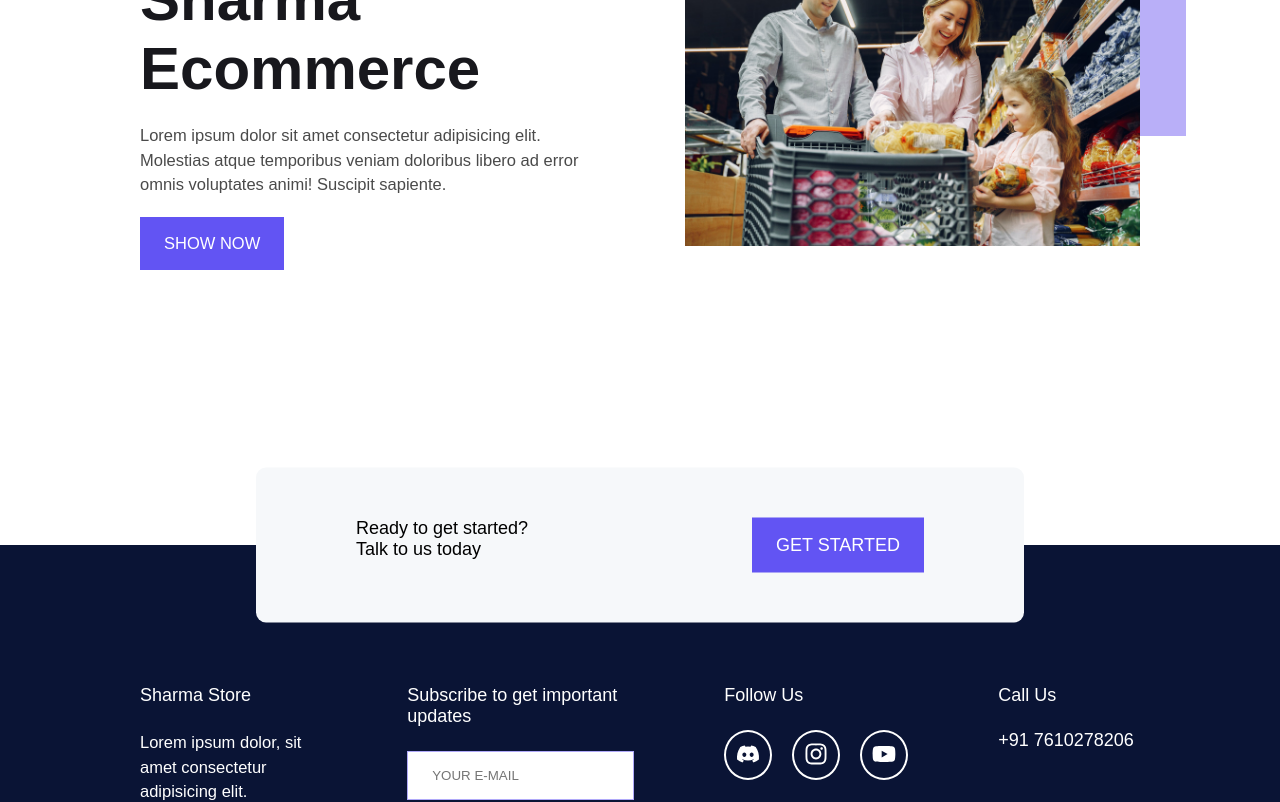
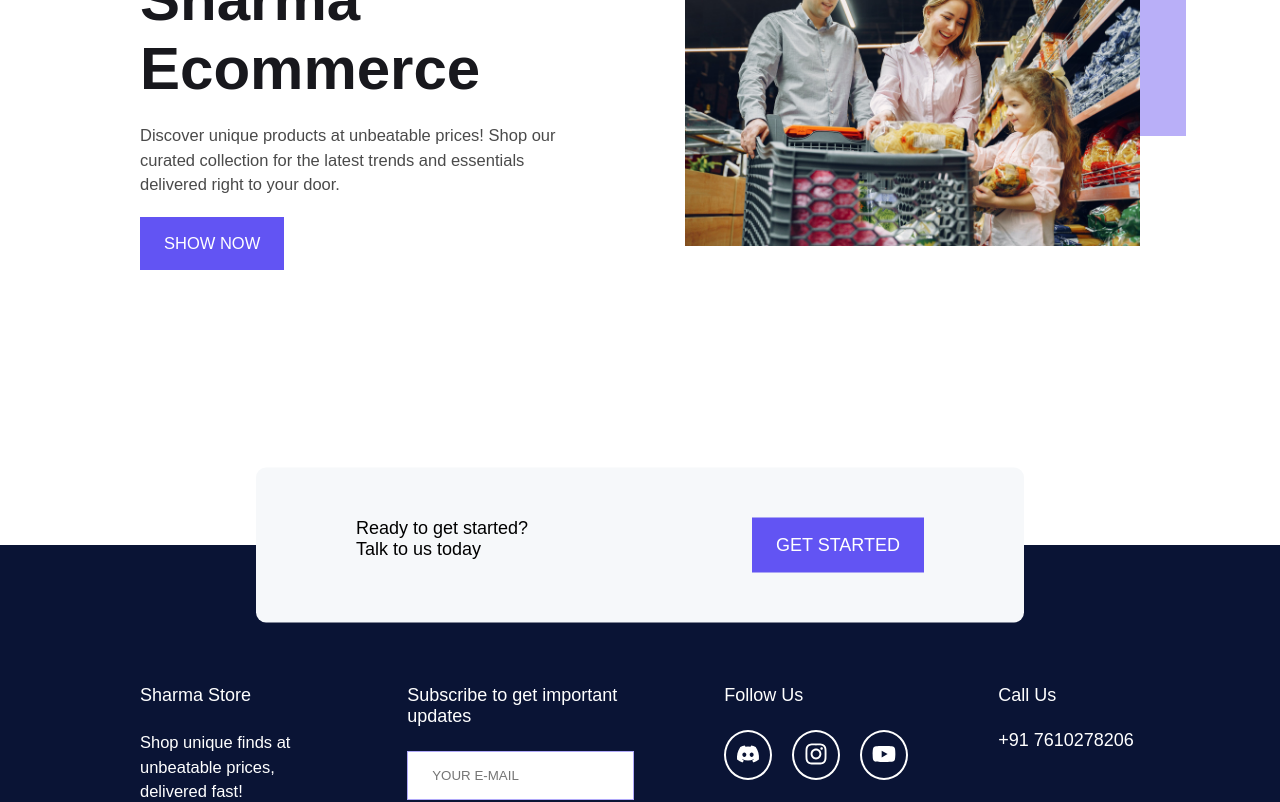
Before and after one commit to anjulsharma010/EcommerceSite-React, a React (Create React App) app: page /about in a window 1280 px wide. Shown: the part 300-1102 px from the top of the page. Built offline with nearby package versions, Linux system fonts and the light colour scheme; no server answers.

Commit message:
filter section completed

```diff
--- a/src/components/FilterSection.js
+++ b/src/components/FilterSection.js
@@ -135,6 +135,9 @@ const FilterSection = () => {
           onChange={updateFilterValue}
         />
       </div>
+      <div className="filter-clear">
+        <Button className="btn" onClick={clearFilters}>Clear Filters</Button>
+      </div>
     </Wrapper>
   );
 };
--- a/src/components/Footer.js
+++ b/src/components/Footer.js
@@ -28,7 +28,7 @@ const Footer = () => {
           <div className="container grid grid-four-column">
             <div className="footer-about">
               <h3>Sharma Store</h3>
-              <p>Lorem ipsum dolor, sit amet consectetur adipisicing elit. </p>
+              <p>Shop unique finds at unbeatable prices, delivered fast! </p>
             </div>
             <div className="footer-subscribe">
               <h3>Subscribe to get important updates</h3>
--- a/src/components/HeroSection.js
+++ b/src/components/HeroSection.js
@@ -3,8 +3,8 @@ import styled from "styled-components";
 import { Button } from "../styles/Button";
 import { NavLink } from "react-router-dom";
 
-const HeroSection = ({myData}) => {
-const {name} = myData;
+const HeroSection = ({ myData }) => {
+  const { name } = myData;
   return (
     <Wrapper>
       <div className="container">
@@ -13,9 +13,9 @@ const {name} = myData;
             <p className="intro-data">Welcome to </p>
             <h1>{name}</h1>
             <p>
-              Lorem ipsum dolor sit amet consectetur adipisicing elit. Molestias
-              atque temporibus veniam doloribus libero ad error omnis voluptates
-              animi! Suscipit sapiente.
+              Discover unique products at unbeatable prices! Shop our curated
+              collection for the latest trends and essentials delivered right to
+              your door.
             </p>
             <NavLink>
               <Button>show now</Button>
--- a/src/context/filter_context.js
+++ b/src/context/filter_context.js
@@ -47,6 +47,12 @@ export const FilterContextProvider = ({ children }) => {
     return dispatch({ type: "UPDATE_FILTERS_VALUE", payload: { name, value } });
   };
 
+  // TO clear the filters
+
+  const clearFilters=()=>{
+    dispatch({type: "CLEAR_FILTERS"})
+  }
+
   useEffect(() => {
     dispatch({ type: "FILTER_PRODUCTS" });
     dispatch({ type: "SORTING_PRODUCTS" });
@@ -59,7 +65,7 @@ export const FilterContextProvider = ({ children }) => {
 
   return (
     <filterContext.Provider
-      value={{ ...state, setGridView, setListView, sorting, updateFilterValue }}
+      value={{ ...state, setGridView, setListView, sorting, updateFilterValue, clearFilters }}
     >
       {children}
     </filterContext.Provider>
--- a/src/reducer/filterReducer.js
+++ b/src/reducer/filterReducer.js
@@ -103,9 +103,10 @@ const filterReducer = (state, action) => {
           curElem.colors.includes(color)
         );
       }
+
       if (price === 0) {
         tempFilterProduct = tempFilterProduct.filter(
-          (curElem) => (curElem.price = price)
+          (curElem) => curElem.price == price
         );
       } else {
         tempFilterProduct = tempFilterProduct.filter(
@@ -117,6 +118,21 @@ const filterReducer = (state, action) => {
         filter_products: tempFilterProduct,
       };
 
+    case "CLEAR_FILTERS":
+      return {
+        ...state,
+        filters: {
+          ...state.filters,
+          text: "",
+          category: "all",
+          company: "all",
+          color: "all",
+          maxPrice: 0,
+          price: state.filters.maxPrice,
+          minPrice: state.filters.maxPrice,
+        },
+      };
+
     default:
       return state;
   }
```
